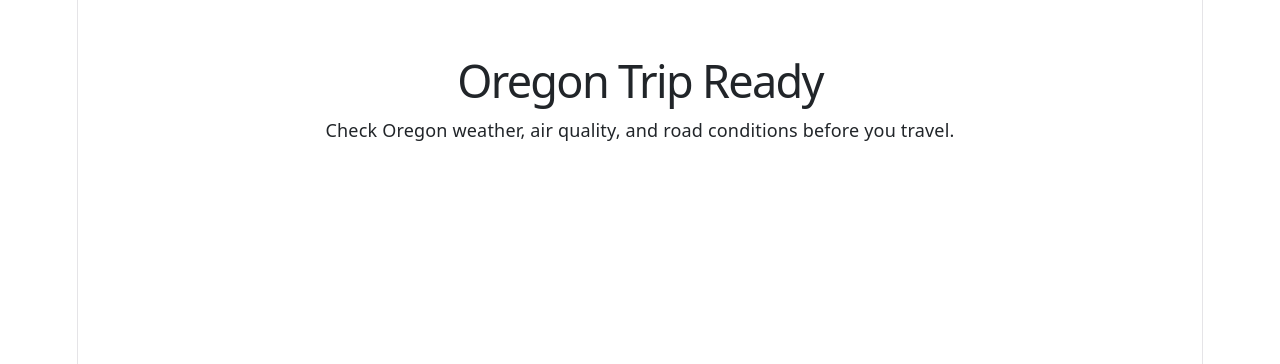
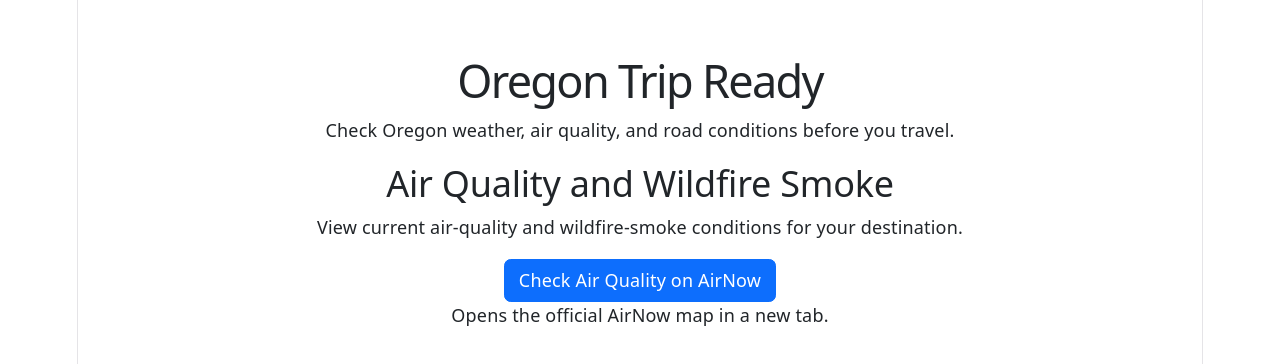
Before and after one commit to AGiv-lab/oregon-trip-ready, a React (Vite) app: page / in a window 1280 px wide. Shown: the top 364 px of the page. Built offline with nearby package versions, Linux system fonts and the light colour scheme.

Commit message:
Add AirNow resource link

```diff
--- a/src/App.jsx
+++ b/src/App.jsx
@@ -1,5 +1,6 @@
 import React from 'react';
 import Container from 'react-bootstrap/Container';
+import Button from 'react-bootstrap/Button';
 
 class App extends React.Component {
   render() {
@@ -7,6 +8,18 @@ class App extends React.Component {
       <Container className="py-5 text-center">
         <h1>Oregon Trip Ready</h1>
         <p>Check Oregon weather, air quality, and road conditions before you travel.</p>
+        <section>
+          <h2>Air Quality and Wildfire Smoke</h2>
+          <p>View current air-quality and wildfire-smoke conditions for your destination.</p>
+          <Button
+            href="https://fire.airnow.gov/"
+            target="_blank"
+            rel="noopener noreferrer"
+          >
+            Check Air Quality on AirNow
+          </Button>
+          <p>Opens the official AirNow map in a new tab.</p>
+        </section>
       </Container>
     );
   }
```
